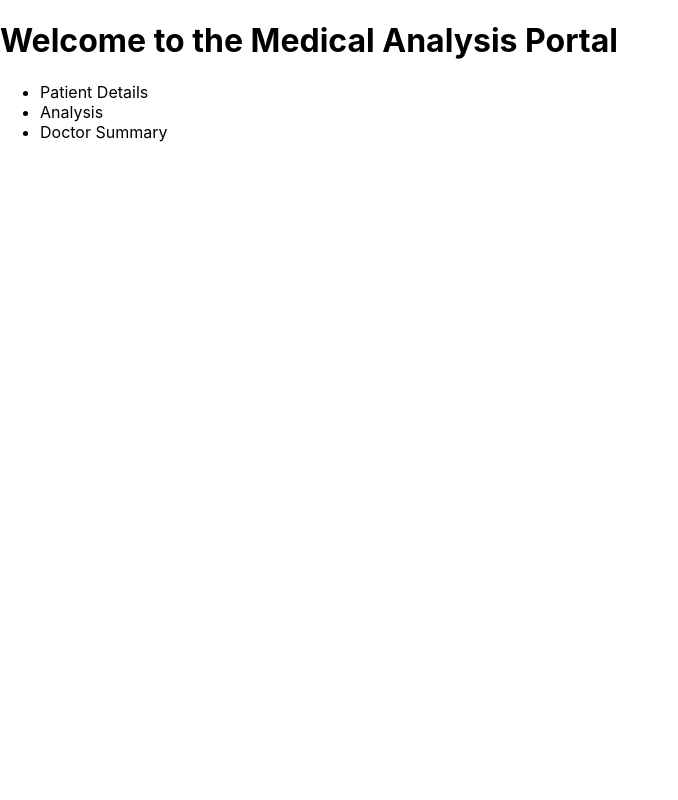
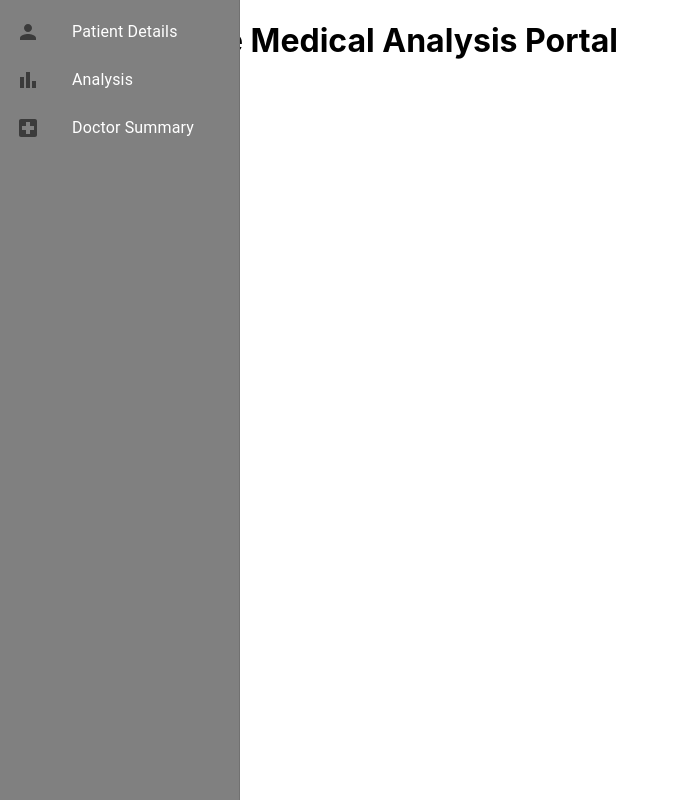
Before and after one commit to shaharAka/Chaim, a Next.js app: page / in a window 1280 px wide. Shown: the whole page, without its empty margins (0-678 px from the left). Built offline with nearby package versions, Linux system fonts and the light colour scheme.

Commit message:
Update index.js

```diff
--- a/pages/index.js
+++ b/pages/index.js
@@ -1,27 +1,11 @@
 import React from 'react';
-import Link from 'next/link';
+import LeftMenu from '../components/leftMenu';
 
 export default function Home() {
   return (
     <div>
       <h1>Welcome to the Medical Analysis Portal</h1>
-      <ul>
-        <li>
-          <Link href="/patientDetails" passHref>
-            <a>Patient Details</a>
-          </Link>
-        </li>
-        <li>
-          <Link href="/upload" passHref>
-            <a>Analysis</a>
-          </Link>
-        </li>
-        <li>
-          <Link href="/doctorSummary" passHref>
-            <a>Doctor Summary</a>
-          </Link>
-        </li>
-      </ul>
+      <LeftMenu />
     </div>
   );
 }
```
